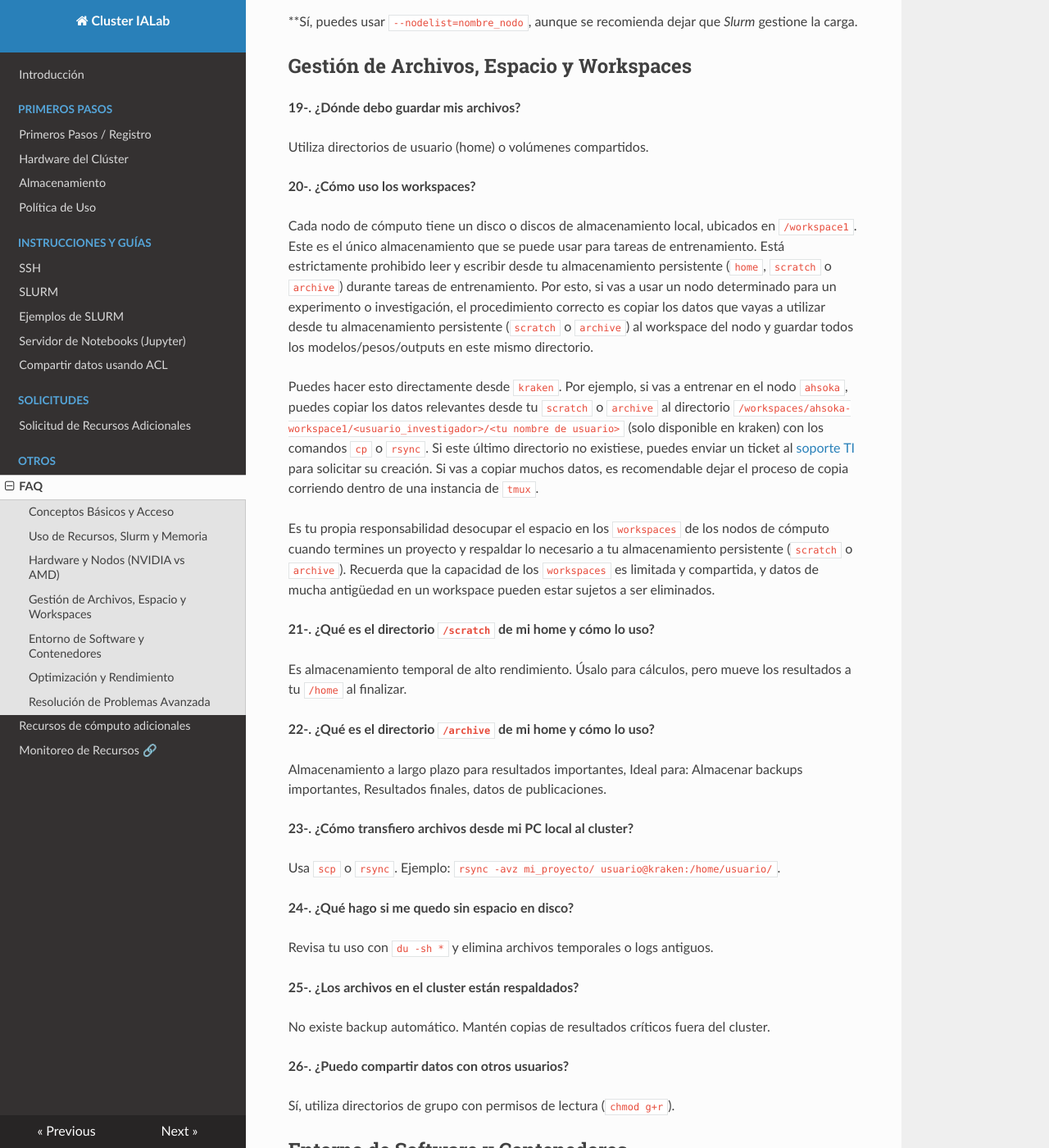
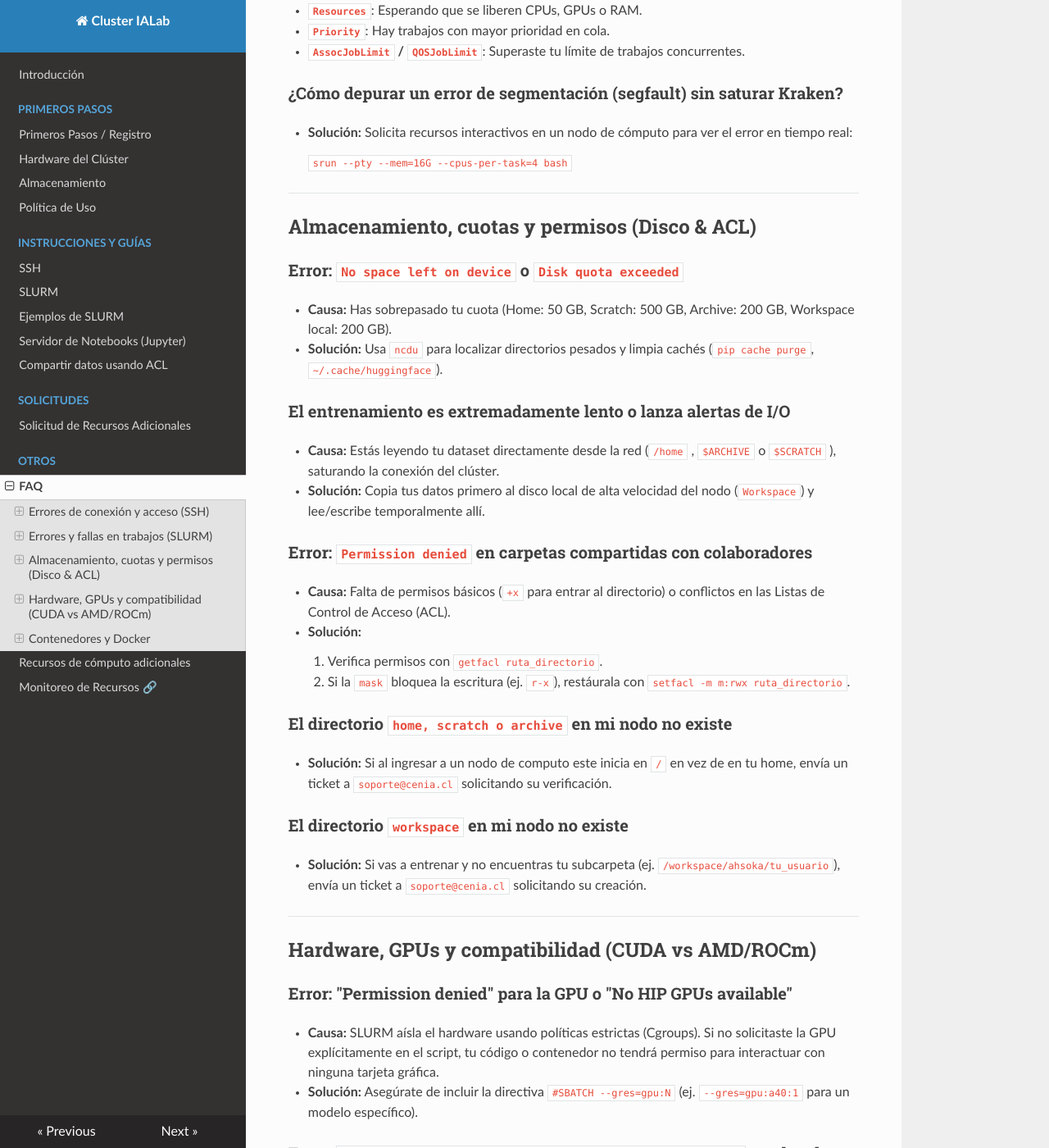
Before and after one commit to Sysadmins-CENIA/Cluster-IALab-Docs, an MkDocs documentation site: the page built from docs/faq.md, in a window 1280 px wide and 1400 px high, scrolled down 2287 px. Shown: the whole window at 82% size. Built offline with MkDocs 1.6.1, drawn with Linux system fonts in a browser that asks for light colours; nearby versions of some CDN libraries; some of the changed text lies outside the part shown.

Commit message:
Restructure FAQ as troubleshooting guide
Reorganized the FAQ from a general 37-item Q&A format into a dedicated troubleshooting guide. Content is now grouped by error categories (SSH/connection, SLURM job errors, storage/quota, GPU/CUDA compatibility, containers) with practical solutions, error messages, and diagnostic commands for each common issue.

````diff
--- a/docs/faq.md
+++ b/docs/faq.md
@@ -1,174 +1,131 @@
-# FAQ: Cluster IALab - Preguntas Frecuentes
+# FAQ: Resolución de Problemas y Errores Frecuentes
 
-Esta sección contiene las respuestas a las dudas más comunes sobre el uso y operación del Cluster IALab.
+Esta sección contiene soluciones rápidas a los errores, advertencias e inconvenientes más comunes al utilizar el Clúster IALab. Está dedicada exclusivamente a la resolución de problemas (*troubleshooting*).
 
-## Conceptos Básicos y Acceso
+---
 
-**1-. ¿Por qué no puedo acceder al clúster?**
+## Errores de conexión y acceso (SSH)
 
-Si tu sesión es rechazada, es probable que hayas excedido la cuota de almacenamiento de tu home. Envía un ticket de soporte CENIA (detallado en el [soporte@cenia.cl](mailto:soporte@cenia.cl) para revisar tu situación.
+### Error: `ssh: connect to host kraken.ing.uchile.cl port 22: Connection refused` (o la sesión se cierra)
 
-**2-. ¿Qué es el nodo Kraken?**
+* **Causa:** Has excedido la cuota de espacio en tu directorio personal (`home`), cuyo límite es de **50 GB**. Cuando no queda espacio libre, el sistema no puede crear los archivos temporales necesarios para validar tu sesión y rechaza el acceso.
+* **Solución:**
+    1. Solicita asistencia enviando un correo a `soporte@cenia.cl` para que liberen espacio temporalmente.
+    2. Al recuperar el acceso, usa el comando `ncdu` para identificar directorios pesados (cachés, entornos virtuales) y muévelos a tu carpeta `$SCRATCH` o `$ARCHIVE`.
 
-Es el nodo de gestión (headnode). Úsalo solo para organizar archivos y lanzar tareas; no ejecutes cálculos pesados aquí.
+### Error: `Permission denied (publickey)` al intentar conectar
 
-**3-. ¿Cómo accedo al cluster?**
+* **Causa:** El cliente SSH local no encuentra tu llave privada o la llave pública no está registrada correctamente en el archivo `~/.ssh/authorized_keys` del clúster.
+* **Solución:**
+    1. Usa el parámetro `-i` apuntando a tu llave privada (ej. `ssh -i ~/.ssh/id_ed25519 tu_usuario@kraken...`).
+    2. Verifica que la carpeta `.ssh` y el archivo `authorized_keys` tengan los permisos estrictos de Linux (`chmod 700 ~/.ssh` y `chmod 600 ~/.ssh/authorized_keys`).
 
-Debes conectarte vía SSH a través del nodo *Kraken* utilizando tus credenciales.
+### La conexión SSH de VS Code se cae constantemente o no logra conectar
 
-**4-. ¿Cómo solicito acceso inicial?**
+* **Causa:** VS Code Server intenta instalar extensiones en `~/.vscode-server`. Si tu cuota de disco está llena, falla. Además, si ejecutas código interactivo en la terminal de VS Code sobre el nodo de entrada Kraken, el sistema detectará el consumo y liquidará el proceso para proteger el clúster.
+* **Solución:** Verifica tu espacio con `du -sh ~`. Nunca corras código pesado en Kraken; configura un *Jump Host* en tu `.ssh/config` para que VS Code se conecte directamente a un nodo de cómputo asignado.
 
-Contacta al equipo de administración a través de los canales oficiales del laboratorio.
+### Ayer me conecté sin problemas, pero hoy mi cuenta está bloqueada (teniendo espacio)
 
-**5-. ¿Qué es el "Cluster"?**
+* **Causa:** Tu acceso puede haber sido restringido durante los procesos periódicos de limpieza semestral y auditoría del clúster si tu cuenta no fue validada a tiempo por tu supervisor. Envía un ticket a `soporte@cenia.cl` para regularizar.
 
-Es un conjunto de computadoras interconectadas que trabajan como una unidad para procesar tareas científicas masivas.
+---
 
-## Uso de Recursos, Slurm y Memoria
+## Errores y fallas en trabajos (SLURM)
 
-**6-. ¿Cómo envío un trabajo al cluster?**
+### Cancelación silenciosa: Mi proceso finaliza o desaparece sin dejar logs
 
-Utiliza el comando `sbatch` seguido de tu script de ejecución configurado para *Slurm*. Todo trabajo enviado directamente al nodo sin pasar por Slurm será cancelado automáticamente.
+* **Causa:** Estás ejecutando el proceso intensivo directamente en Kraken (headnode) evadiendo SLURM. El clúster monitorea activamente y liquida de forma inmediata cualquier proceso pesado fuera de las colas para proteger los recursos.
+* **Solución:** Todo código debe enviarse a los nodos de cómputo usando `sbatch mi_script.sh` o de forma interactiva con `srun --pty bash`.
 
-**7-. ¿Cómo verifico el estado de mis trabajos?**
+### Error: `sbatch: error: Batch job submission failed`
 
-Usa `squeue -u <tu_usuario>` para ver la lista de tus procesos activos.
+* **Causas y soluciones:**
+  * **`Requested partition's memory limit exceeded`**: Estás pidiendo más de 128 GB de RAM (el límite de la partición `ialab`). Reduce `#SBATCH --mem`.
+  * **`More processors requested than permitted`**: Si no usas `--mem`, el sistema asigna **4 GB por CPU**. Si pides más de 33 CPUs, superas los 128 GB de RAM permitidos. Define explícitamente una memoria menor por CPU.
+  * **`Invalid partition name` / `Invalid qos`**: Estás apuntando a una cola inexistente o no tienes permisos. Verifica `#SBATCH --partition=ialab`.
 
-**8-. ¿Cómo cancelo un trabajo?**
+### Exit Code 137: Trabajo cancelado inesperadamente (OOM Killer)
 
-Usa `scancel <job_id>` para detener un proceso.
+* **Causa:** Tu proceso intentó usar más memoria RAM de la asignada. El *Out-Of-Memory (OOM) Killer* del sistema operativo lo detuvo abruptamente para evitar el colapso del nodo.
+* **Solución:** Ejecuta `seff <ID_del_job>` para ver el consumo exacto. Vuelve a enviar el trabajo aumentando la RAM solicitada (ej. `#SBATCH --mem=64G`).
 
-**9-. ¿Qué significa que un trabajo esté en estado "PENDING"?**
+### Error: Trabajo cancelado con estado `TIMEOUT`
 
-Significa que está en cola esperando recursos (CPU/GPU) o que no hay nodos disponibles.
+* **Causa:** El trabajo superó el límite de tiempo continuo de **24 horas** de la partición `ialab`.
+* **Solución:** Implementa *checkpoints* (puntos de guardado automáticos) en tu código para reanudar el entrenamiento. Si requieres más tiempo justificado, envía el [Formulario F-SRCIA-001] con 24h de anticipación.
 
-**10-. ¿Existe un límite de tiempo por ejecución?**
+### Mi trabajo sigue en estado `PENDING` (PD). ¿Por qué no inicia?
 
-Sí, el límite máximo es de 24 horas por trabajo.
+* **Solución:** Revisa la columna `NODELIST(REASON)` usando `squeue`.
+  * **`Resources`**: Esperando que se liberen CPUs, GPUs o RAM.
+  * **`Priority`**: Hay trabajos con mayor prioridad en cola.
+  * **`AssocJobLimit` / `QOSJobLimit`**: Superaste tu límite de trabajos concurrentes.
 
-**11-. ¿Qué pasa si mi trabajo se excede de las 24 horas?**
+### ¿Cómo depurar un error de segmentación (segfault) sin saturar Kraken?
 
-El sistema lo terminará automáticamente. Implementa *checkpoints* en tu código.
+* **Solución:** Solicita recursos interactivos en un nodo de cómputo para ver el error en tiempo real:
 
-**12-. ¿Qué pasa si no especifico memoria en mi script?**
+    ```
+    srun --pty --mem=16G --cpus-per-task=4 bash
+    ```
 
-Si no defines el parámetro `--mem`, el sistema asignará por defecto 4GB de RAM por cada CPU solicitada.
+---
 
-**13-. ¿Cuál es el máximo de memoria RAM que puedo asignar?**
+## Almacenamiento, cuotas y permisos (Disco & ACL)
 
-El límite máximo estipulado por cada trabajo en el IALab es de 128 GB de memoria RAM.
+### Error: `No space left on device` o `Disk quota exceeded`
 
-**14-. ¿Existe un límite en la cantidad de CPUs a solicitar?**
+* **Causa:** Has sobrepasado tu cuota (Home: 50 GB, Scratch: 500 GB, Archive: 200 GB, Workspace local: 200 GB).
+* **Solución:** Usa `ncdu` para localizar directorios pesados y limpia cachés (`pip cache purge`, `~/.cache/huggingface`).
 
-Sí. Si no utilizas el flag `--mem` para definir una memoria específica, el límite máximo de CPUs que puedes solicitar es de 33. Esto evita que el cálculo automático de memoria (4GB por CPU) exceda el límite total de 128 GB del clúster por trabajo.
+### El entrenamiento es extremadamente lento o lanza alertas de I/O
 
-## Hardware y Nodos (NVIDIA vs AMD)
+* **Causa:** Estás leyendo tu dataset directamente desde la red (`/home` , `$ARCHIVE` o `$SCRATCH` ), saturando la conexión del clúster.
+* **Solución:** Copia tus datos primero al disco local de alta velocidad del nodo (`Workspace`) y lee/escribe temporalmente allí.
 
-**15-. ¿Cuáles son los nodos con GPU NVIDIA?**
+### Error: `Permission denied` en carpetas compartidas con colaboradores
 
-Son *Hydra, Scylla, Llaima, Ahsoka* y *Yodaxico*.
+* **Causa:** Falta de permisos básicos (`+x` para entrar al directorio) o conflictos en las Listas de Control de Acceso (ACL).
+* **Solución:**
+    1. Verifica permisos con `getfacl ruta_directorio`.
+    2. Si la `mask` bloquea la escritura (ej. `r-x`), restáurala con `setfacl -m m:rwx ruta_directorio`.
 
-**16-. ¿Es obligatorio usar contenedores en el nodo Antuco?**
+### El directorio `home, scratch o archive` en mi nodo no existe
 
-No es un requisito estricto, pero es altamente recomendado. La arquitectura de AMD (ROCm) requiere librerías muy específicas y dependencias que suelen entrar en conflicto con el entorno local del usuario. Utilizar un contenedor asegura la compatibilidad con el hardware.
+* **Solución:** Si al ingresar a un nodo de computo este inicia en `/` en vez de en tu home, envía un ticket a `soporte@cenia.cl` solicitando su verificación.
 
-**17-. ¿Cómo solicito una GPU específica en mi script?**
+### El directorio `workspace` en mi nodo no existe
 
-Usa la directiva `#SBATCH --gres=gpu:1` en tu script.
+* **Solución:** Si vas a entrenar y no encuentras tu subcarpeta (ej. `/workspace/ahsoka/tu_usuario`), envía un ticket a `soporte@cenia.cl` solicitando su creación.
 
-**18-. ¿Puedo elegir en qué nodo ejecutar específicamente?**
+---
 
-**Sí, puedes usar `--nodelist=nombre_nodo`, aunque se recomienda dejar que *Slurm* gestione la carga.
+## Hardware, GPUs y compatibilidad (CUDA vs AMD/ROCm)
 
-## Gestión de Archivos, Espacio y Workspaces
+### Error: "Permission denied" para la GPU o "No HIP GPUs available"
 
-**19-. ¿Dónde debo guardar mis archivos?**
+* **Causa:** SLURM aísla el hardware usando políticas estrictas (Cgroups). Si no solicitaste la GPU explícitamente en el script, tu código o contenedor no tendrá permiso para interactuar con ninguna tarjeta gráfica.
+* **Solución:** Asegúrate de incluir la directiva `#SBATCH --gres=gpu:N` (ej. `--gres=gpu:a40:1` para un modelo específico).
 
-Utiliza directorios de usuario (home) o volúmenes compartidos.
+### Error: `CUDA error: no kernel image is available for execution` en el nodo Antuco
 
-**20-. ¿Cómo uso los workspaces?**
+* **Causa:** El nodo **Antuco** utiliza GPUs **AMD (Instinct MI210)**. Las librerías de PyTorch o CUDA compiladas para NVIDIA no son compatibles.
+* **Solución:** Debes usar el ecosistema **ROCm**.
 
-Cada nodo de cómputo tiene un disco o discos de almacenamiento local, ubicados en `/workspace1`. Este es el único almacenamiento que se puede usar para tareas de entrenamiento. Está estrictamente prohibido leer y escribir desde tu almacenamiento persistente (`home`, `scratch` o `archive`) durante tareas de entrenamiento. Por esto, si vas a usar un nodo determinado para un experimento o investigación, el procedimiento correcto es copiar los datos que vayas a utilizar desde tu almacenamiento persistente (`scratch` o `archive`) al workspace del nodo y guardar todos los modelos/pesos/outputs en este mismo directorio.
+### Mi script falla por falta de un paquete o librería de sistema
 
-Puedes hacer esto directamente desde `kraken`. Por ejemplo, si vas a entrenar en el nodo `ahsoka`, puedes copiar los datos relevantes desde tu `scratch` o `archive` al directorio `/workspaces/ahsoka-workspace1/<usuario_investigador>/<tu nombre de usuario>` (solo disponible en kraken) con los comandos `cp` o `rsync`. Si este último directorio no existiese, puedes enviar un ticket al [soporte TI](mailto:soporte@cenia.cl) para solicitar su creación. Si vas a copiar muchos datos, es recomendable dejar el proceso de copia corriendo dentro de una instancia de `tmux`.
+* **Solución:** No uses `apt` ni solicites instalaciones globales. Encapsula tus dependencias en tu entorno virtual (`Conda`/`venv`) o utiliza un contenedor (solicitando primero la habilitación de contenedores para tí).
 
-Es tu propia responsabilidad desocupar el espacio en los `workspaces` de los nodos de cómputo cuando termines un proyecto y respaldar lo necesario a tu almacenamiento persistente (`scratch` o `archive`). Recuerda que la capacidad de los `workspaces` es limitada y compartida, y datos de mucha antigüedad en un workspace pueden estar sujetos a ser eliminados.
+### ¿Cómo reporto un nodo caído o un fallo?
 
-**21-. ¿Qué es el directorio `/scratch` de mi home y cómo lo uso?**
+* **Solución:** Si un nodo falla o perdiste conexión repentinamiente. Abre de inmediato un ticket en `soporte@cenia.cl` incluyendo el nombre del nodo, el ID de tu trabajo en SLURM y el registro exacto del error.
 
-Es almacenamiento temporal de alto rendimiento. Úsalo para cálculos, pero mueve los resultados a tu `/home` al finalizar.
+---
 
-**22-. ¿Qué es el directorio `/archive` de mi home y cómo lo uso?**
+## Contenedores y Docker
 
-Almacenamiento a largo plazo para resultados importantes,
-Ideal para: Almacenar backups importantes, Resultados finales, datos de publicaciones.
+### Error: `docker: command not found` o `Permission denied`
 
-**23-. ¿Cómo transfiero archivos desde mi PC local al cluster?**
-
-Usa `scp` o `rsync`. Ejemplo: `rsync -avz mi_proyecto/ usuario@kraken:/home/usuario/`.
-
-**24-. ¿Qué hago si me quedo sin espacio en disco?**
-
-Revisa tu uso con `du -sh *` y elimina archivos temporales o logs antiguos.
-
-**25-. ¿Los archivos en el cluster están respaldados?**
-
-No existe backup automático. Mantén copias de resultados críticos fuera del cluster.
-
-**26-. ¿Puedo compartir datos con otros usuarios?**
-
-Sí, utiliza directorios de grupo con permisos de lectura (`chmod g+r`).
-
-## Entorno de Software y Contenedores
-
-**27-. ¿Puedo usar Docker?**
-
-Sí, pero el uso de Docker en nodos de cómputo debe ser autorizado previamente. Envía un ticket a [soporte@cenia.cl](mailto:soporte@cenia.cl) para evaluar tu caso.
-
-**28-. ¿Por qué debo ejecutar mis contenedores a través de Slurm?**
-
-Es estrictamente obligatorio porque Slurm garantiza que tu contenedor tenga acceso exclusivo y seguro al hardware (GPU/CPU/RAM) asignado. Ejecutar fuera de Slurm compromete la estabilidad del sistema, causa conflictos de memoria con otros usuarios y evita que el clúster balancee la carga correctamente.
-
-## Optimización y Rendimiento
-
-**29-. ¿Qué son los "nodos de cómputo" vs "headnode"?**
-
-Kraken coordina; los otros ejecutan. No entrenes en Kraken.
-
-**30-. ¿Cómo sé cuánta memoria RAM requiere mi trabajo?**
-
-Prueba y revisa con el comando `seff <job_id>` al terminar.
-
-**31-. ¿Por qué mis resultados son inconsistentes?**
-
-Asegúrate de configurar semillas (seeds) aleatorias si tu código es estocástico.
-
-**32-. ¿Es mejor enviar muchos trabajos pequeños o uno grande?**
-
-Usa arreglos de tareas (*job arrays*) si tienes muchos archivos pequeños.
-
-**33-. ¿Qué significa "Hyperthreading"?**
-
-Considera que un núcleo físico ejecuta dos hilos al solicitar `--cpus-per-task`.
-
-## Resolución de Problemas Avanzada
-
-**34-. ¿Cómo depuro un error de segmentación (segfault)?**
-
-Ejecuta interactivamente con `srun --pty bash`.
-
-**35-. ¿Qué hago si olvido cancelar un trabajo en bucle?**
-
-Usa `scancel -u <tu_usuario>`.
-
-**36-. ¿Por qué Antuco me da errores de librerías CUDA?**
-
-Es un nodo AMD; usa contenedores compatibles con **ROCm**.
-
-**37-. ¿Qué es el "OOM Killer"?**
-
-El sistema mata tu proceso porque se quedó sin RAM. Solicita más memoria con `--mem=...`.
-
-**38-. ¿Cómo reporto un problema de infraestructura?**
-
-Envía un correo detallando: nodo, job ID, comando y error exacto a [soporte@cenia.cl](mailto:soporte@cenia.cl)
+* **Causa:** Por seguridad y aislamiento de privilegios, el servicio nativo de Docker está restringido para los usuarios.
+* **Solución:** Si requieres Docker nativo obligatoriamente, solicita autorización a `soporte@cenia.cl`.
````
